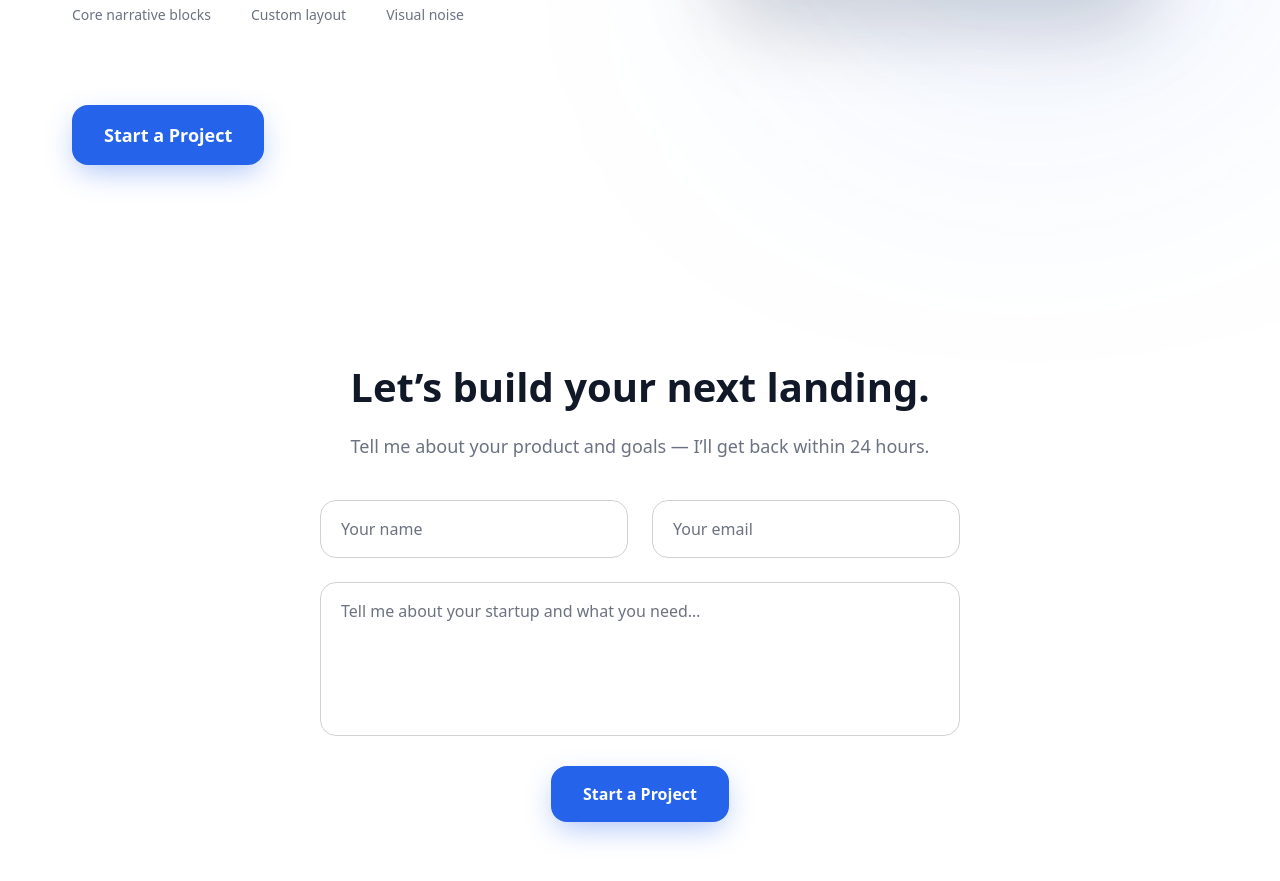
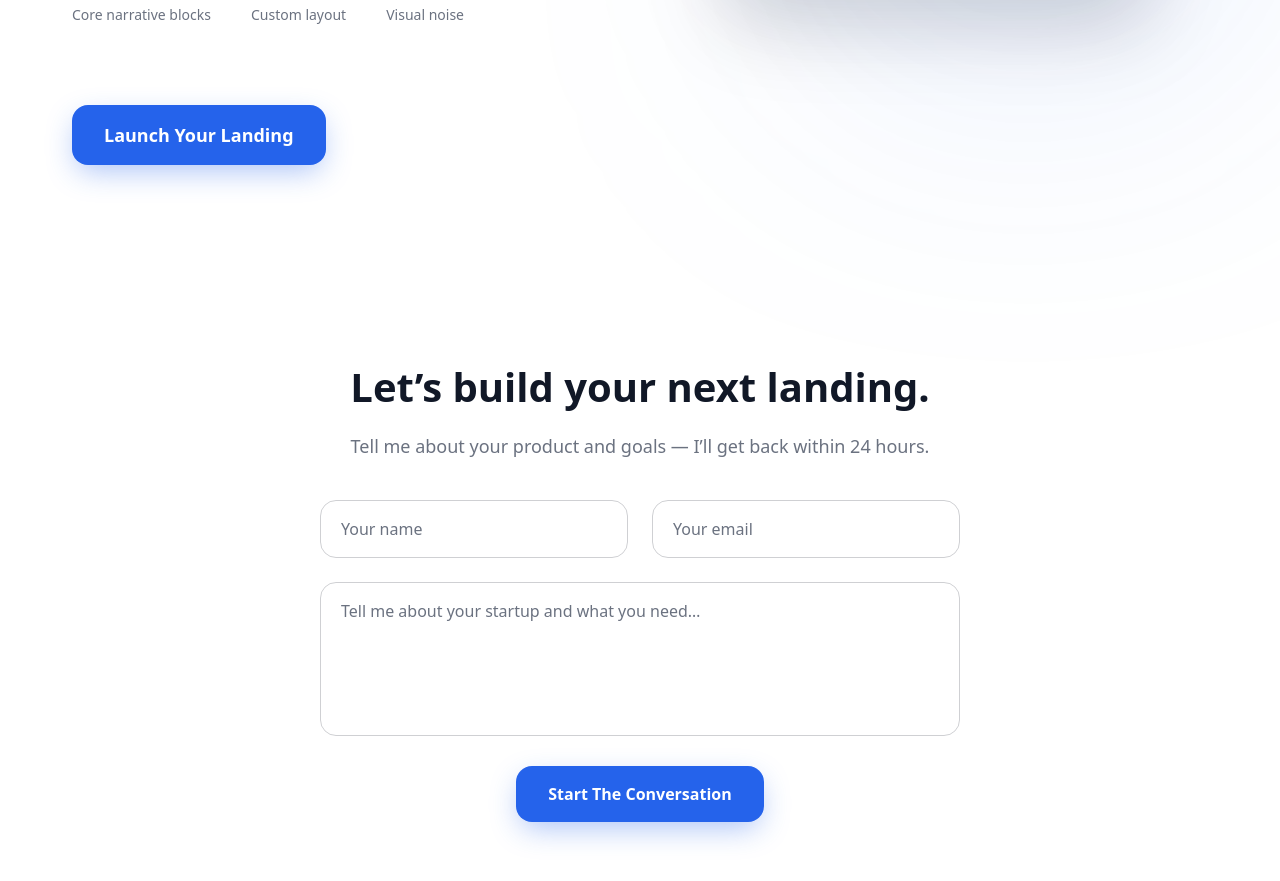
Before and after one commit to pavsumin/pavelsumin, a Next.js app: page / in a window 1280 px wide. Shown: the part 2512-3393 px from the top of the page. Built offline with nearby package versions, Linux system fonts and the light colour scheme.

Commit message:
change Start a Project btns to unique

```diff
--- a/components/ContactForm.tsx
+++ b/components/ContactForm.tsx
@@ -126,7 +126,7 @@ export default function ContactForm() {
 					cursor-pointer
         '
 			>
-				{status === 'loading' ? 'Sending…' : 'Start a Project'}
+				{status === 'loading' ? 'Sending…' : 'Start The Conversation'}
 			</button>
 
 			{/* Status messages */}
--- a/components/WorkSection.tsx
+++ b/components/WorkSection.tsx
@@ -105,7 +105,7 @@ export default function WorkSection() {
 			{/* ===== CTA ===== */}
 			<div className='mt-20'>
 				<button className='px-8 py-4 bg-accent text-white rounded-2xl text-lg font-semibold shadow-button hover:brightness-110 transition-all duration-300 cursor-pointer'>
-					Start a Project
+					Launch Your Landing
 				</button>
 			</div>
 		</section>
```
